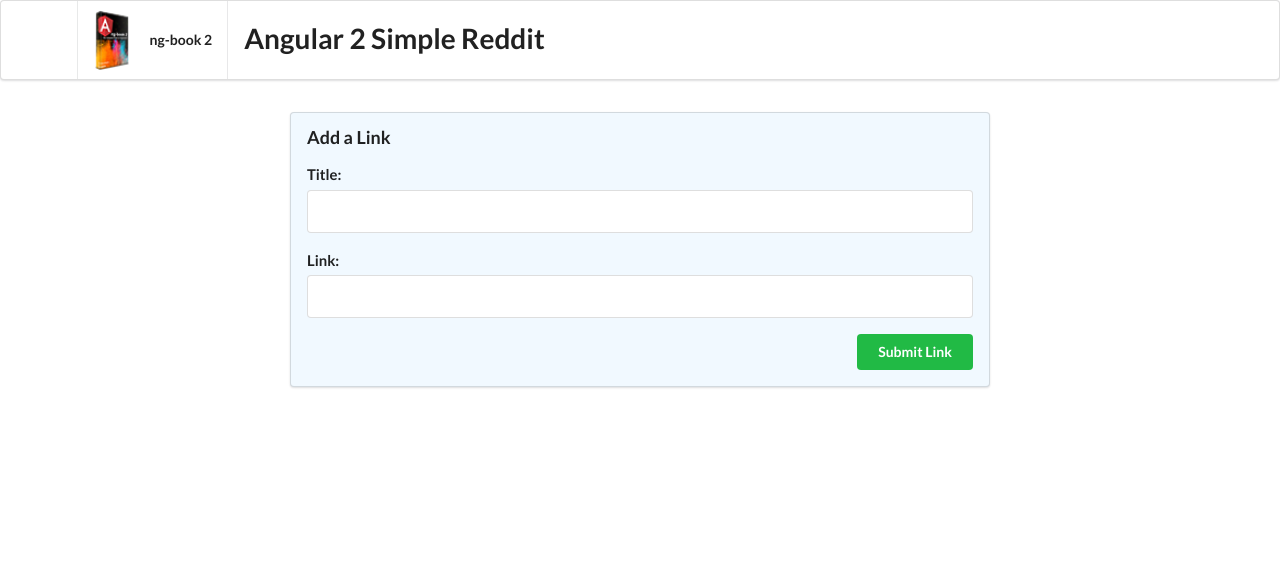
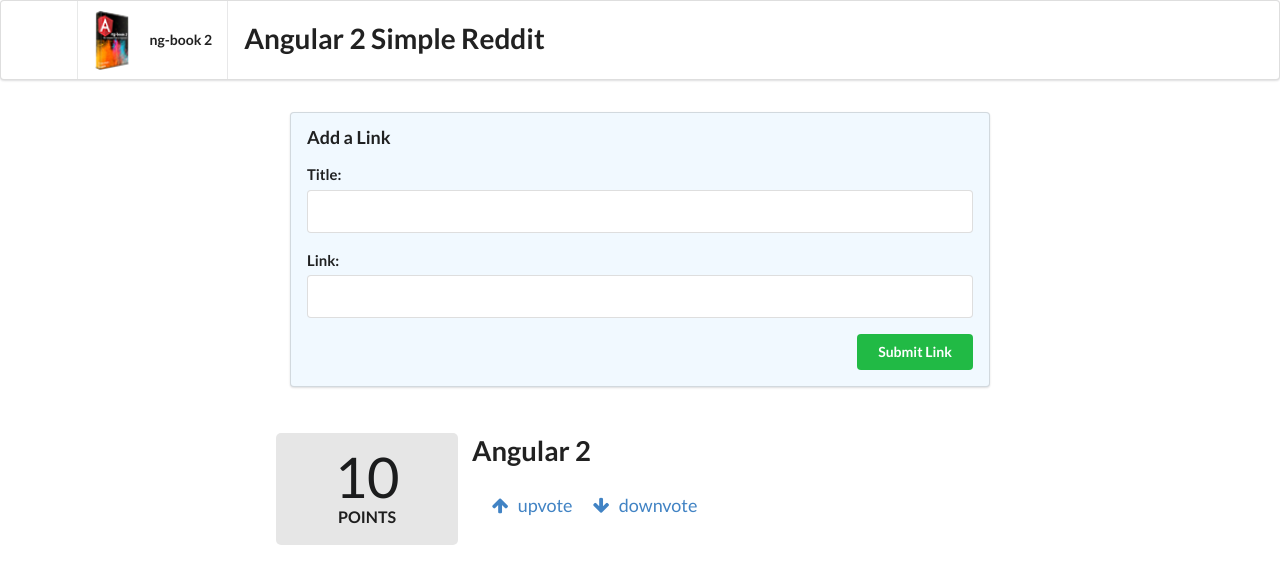
Before and after one commit to luizromariofilho/ng-book-examples, an Angular app: page / in a window 1280 px wide. Shown: the top 584 px of the page. Built offline with nearby package versions, Linux system fonts and the light colour scheme.

Commit message:
Adding component article

```diff
--- a/src/app/app.component.html
+++ b/src/app/app.component.html
@@ -13,3 +13,7 @@
     Submit Link
   </button>
 </form>
+
+<div class="ui grid posts">
+  <app-article></app-article>
+</div>
--- a/src/app/app.module.ts
+++ b/src/app/app.module.ts
@@ -2,10 +2,12 @@
 import { NgModule } from '@angular/core';
 
 import { AppComponent } from './app.component';
+import { ArticleComponent } from './article/article.component';
 
 @NgModule({
   declarations: [
-    AppComponent
+    AppComponent,
+    ArticleComponent
   ],
   imports: [
     BrowserModule
--- /dev/null
+++ b/src/app/article/article.component.html
@@ -0,0 +1,29 @@
+<div class="four wide column center aligned votes">
+  <div class="ui statistic">
+    <div class="value">
+      {{ votes }}
+    </div>
+    <div class="label">
+      Points
+    </div>
+  </div>
+</div>
+<div class="twelve wide column">
+  <a class="ui large header" href="{{ link }}">
+    {{ title }}
+  </a>
+  <ul class="ui big horizontal list voters">
+    <li class="item">
+      <a href (click)="voteUp()">
+        <i class="arrow up icon"></i>
+        upvote
+      </a>
+    </li>
+    <li class="item">
+      <a href (click)="voteDown()">
+        <i class="arrow down icon"></i>
+        downvote
+      </a>
+    </li>
+  </ul>
+</div>
--- /dev/null
+++ b/src/app/article/article.component.ts
@@ -0,0 +1,33 @@
+import { Component, OnInit, HostBinding } from '@angular/core';
+
+@Component({
+  selector: 'app-article',
+  templateUrl: './article.component.html',
+  styleUrls: ['./article.component.css']
+})
+export class ArticleComponent implements OnInit {
+  @HostBinding('attr.class') cssClass = 'row'
+  votes: number;
+  title: string;
+  link: string;
+
+  constructor() {
+    this.title = 'Angular 2';
+    this.link = 'http://angular.io';
+    this.votes = 10;
+   }
+
+  ngOnInit(): void {
+  }
+
+  voteUp():boolean {
+    this.votes += 1;
+    return false;
+  }
+
+  voteDown(): boolean {
+    this.votes -= 1;
+    return false;
+  }
+
+}
```
Also changed, not shown: src/app/article/article.component.css (added), 1 other file (tests, documents, lock files or other folders).
